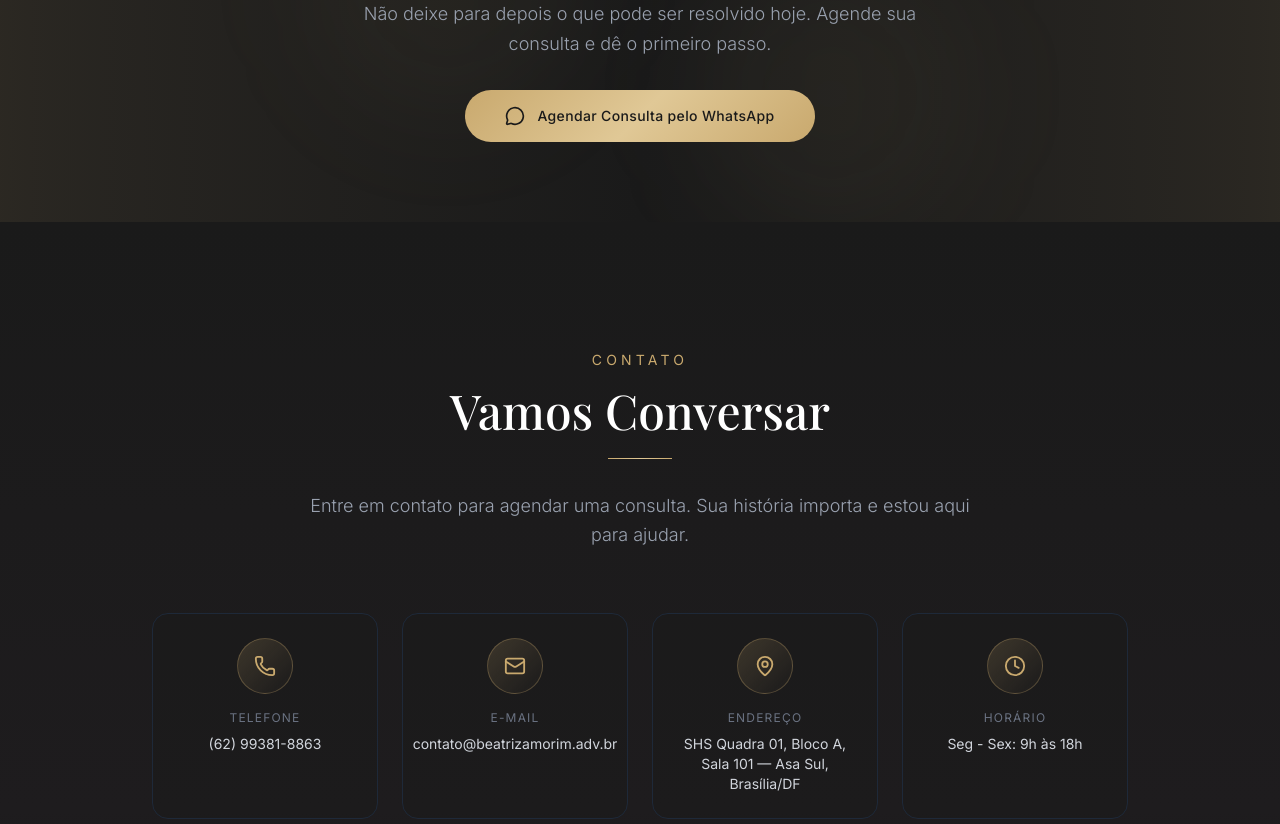
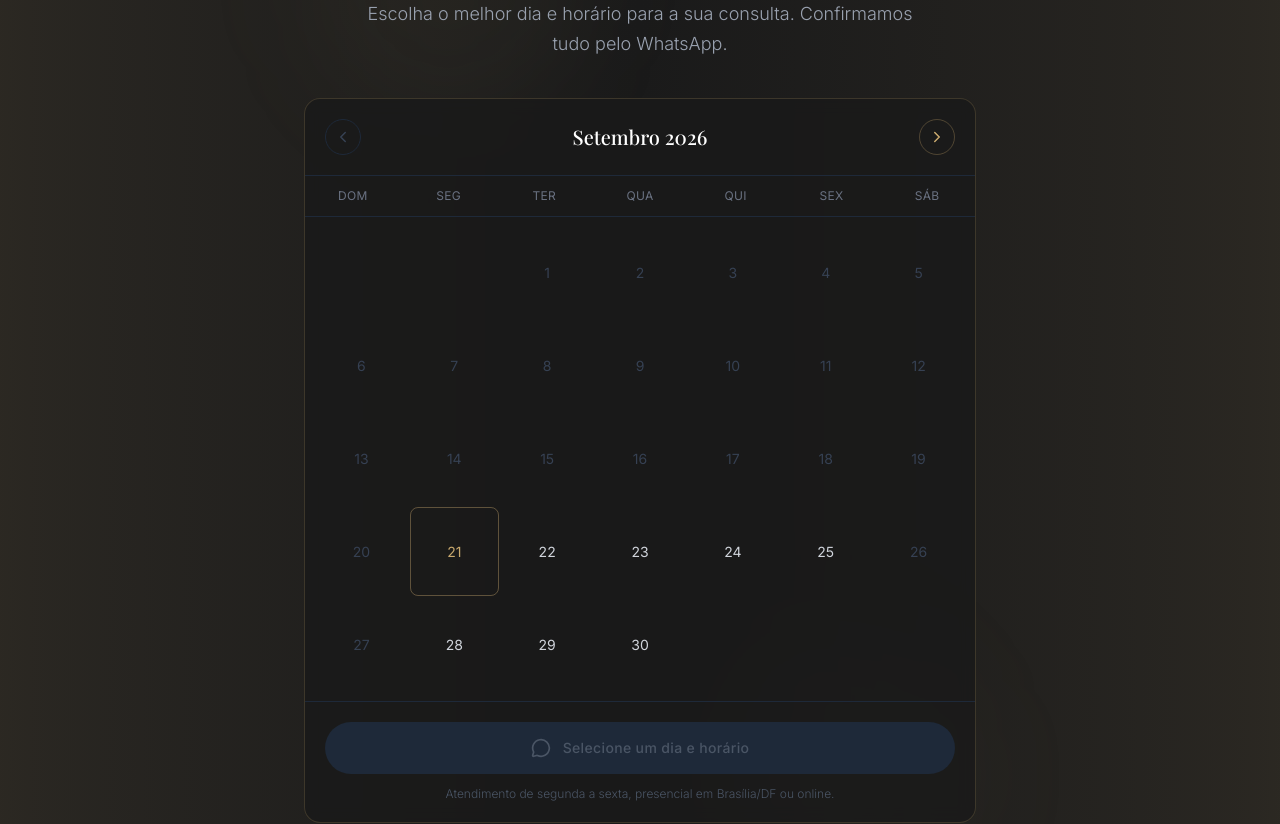
Before and after one commit to luizking30/sitebia, a React (Vite) app: page / in a window 1280 px wide. Shown: the part 9280-10104 px from the top of the page. Built offline with nearby package versions, Linux system fonts and the light colour scheme; a web font is replaced by a local one.

Commit message:
CTABanner: transformar em calendario de agendamento com selecao de dia/horario e redirect WhatsApp

```diff
--- a/src/components/CTABanner.tsx
+++ b/src/components/CTABanner.tsx
@@ -1,29 +1,260 @@
-import { MessageCircle } from 'lucide-react'
+import { useState, useEffect } from 'react'
+import { MessageCircle, ChevronLeft, ChevronRight, Clock } from 'lucide-react'
+
+const WEEKDAYS = ['Dom', 'Seg', 'Ter', 'Qua', 'Qui', 'Sex', 'Sáb']
+
+const MONTHS = [
+  'Janeiro', 'Fevereiro', 'Março', 'Abril', 'Maio', 'Junho',
+  'Julho', 'Agosto', 'Setembro', 'Outubro', 'Novembro', 'Dezembro',
+]
+
+const TIME_SLOTS = ['09:00', '10:00', '11:00', '14:00', '15:00', '16:00', '17:00']
 
 function CTABanner() {
+  const today = new Date()
+  const [viewYear, setViewYear] = useState(today.getFullYear())
+  const [viewMonth, setViewMonth] = useState(today.getMonth())
+  const [selectedDate, setSelectedDate] = useState<Date | null>(null)
+  const [selectedTime, setSelectedTime] = useState<string | null>(null)
+  const [booked, setBooked] = useState<string[]>([])
+
+  useEffect(() => {
+    const saved = localStorage.getItem('bookedSlots')
+    if (saved) {
+      try {
+        setBooked(JSON.parse(saved))
+      } catch {
+        setBooked([])
+      }
+    }
+  }, [])
+
+  // Build calendar grid
+  const firstWeekday = new Date(viewYear, viewMonth, 1).getDay()
+  const daysInMonth = new Date(viewYear, viewMonth + 1, 0).getDate()
+  const calendarDays: (Date | null)[] = []
+  for (let i = 0; i < firstWeekday; i++) calendarDays.push(null)
+  for (let d = 1; d <= daysInMonth; d++) {
+    calendarDays.push(new Date(viewYear, viewMonth, d))
+  }
+
+  const isPast = (date: Date) => {
+    const d = new Date(date)
+    d.setHours(0, 0, 0, 0)
+    const t = new Date()
+    t.setHours(0, 0, 0, 0)
+    return d < t
+  }
+
+  const isWeekend = (date: Date) => date.getDay() === 0 || date.getDay() === 6
+
+  const isSameDay = (a: Date, b: Date) =>
+    a.getFullYear() === b.getFullYear() &&
+    a.getMonth() === b.getMonth() &&
+    a.getDate() === b.getDate()
+
+  const slotKey = (date: Date, time: string) =>
+    `${date.getFullYear()}-${date.getMonth()}-${date.getDate()}-${time}`
+
+  const isSlotBooked = (date: Date, time: string) =>
+    booked.includes(slotKey(date, time))
+
+  const canGoPrev =
+    viewYear > today.getFullYear() ||
+    (viewYear === today.getFullYear() && viewMonth > today.getMonth())
+
+  const prevMonth = () => {
+    if (!canGoPrev) return
+    if (viewMonth === 0) {
+      setViewMonth(11)
+      setViewYear(viewYear - 1)
+    } else {
+      setViewMonth(viewMonth - 1)
+    }
+    setSelectedDate(null)
+    setSelectedTime(null)
+  }
+
+  const nextMonth = () => {
+    if (viewMonth === 11) {
+      setViewMonth(0)
+      setViewYear(viewYear + 1)
+    } else {
+      setViewMonth(viewMonth + 1)
+    }
+    setSelectedDate(null)
+    setSelectedTime(null)
+  }
+
+  const handleSelectDay = (date: Date) => {
+    if (isPast(date) || isWeekend(date)) return
+    setSelectedDate(date)
+    setSelectedTime(null)
+  }
+
+  const handleConfirm = () => {
+    if (!selectedDate || !selectedTime) return
+    const key = slotKey(selectedDate, selectedTime)
+    const newBooked = [...booked, key]
+    setBooked(newBooked)
+    localStorage.setItem('bookedSlots', JSON.stringify(newBooked))
+
+    const dateStr = selectedDate.toLocaleDateString('pt-BR')
+    const message = encodeURIComponent(
+      `Olá! Acabei de ver seu site e gostaria de agendar uma consulta para o dia ${dateStr} às ${selectedTime}.`
+    )
+    window.open(`https://wa.me/5562993818863?text=${message}`, '_blank')
+  }
+
   return (
     <section className="py-16 md:py-20 bg-gradient-to-r from-[#c9a96e]/10 via-[#1a1a1a] to-[#c9a96e]/10 relative overflow-hidden">
       {/* Decorative elements */}
       <div className="absolute top-0 left-1/4 w-64 h-64 bg-[#c9a96e]/5 rounded-full blur-3xl" />
       <div className="absolute bottom-0 right-1/4 w-64 h-64 bg-[#c9a96e]/5 rounded-full blur-3xl" />
 
-      <div className="relative z-10 max-w-4xl mx-auto px-6 text-center">
+      <div className="relative z-10 max-w-4xl mx-auto px-6">
+        <div className="text-center mb-10">
           <h2 className="font-serif text-3xl md:text-4xl lg:text-5xl text-white mb-4">
             Pronta para resolver o seu caso?
           </h2>
-        <p className="text-gray-400 text-base md:text-lg max-w-xl mx-auto leading-relaxed font-light mb-8">
-          Não deixe para depois o que pode ser resolvido hoje. Agende sua
-          consulta e dê o primeiro passo.
+          <p className="text-gray-400 text-base md:text-lg max-w-xl mx-auto leading-relaxed font-light">
+            Escolha o melhor dia e horário para a sua consulta. Confirmamos
+            tudo pelo WhatsApp.
           </p>
-        <a
-          href="https://wa.me/5562993818863?text=Ol%C3%A1%2C%20gostaria%20de%20agendar%20uma%20consulta."
-          target="_blank"
-          rel="noopener noreferrer"
-          className="inline-flex items-center gap-3 bg-gradient-gold text-[#1a1a1a] rounded-full px-10 py-4 text-sm tracking-wide font-medium hover:shadow-gold-lg transition-all duration-300"
+        </div>
+
+        {/* Scheduler Card */}
+        <div className="max-w-2xl mx-auto rounded-2xl border border-[#c9a96e]/20 bg-[#1a1a1a]/80 backdrop-blur-sm overflow-hidden">
+          {/* Calendar Header */}
+          <div className="flex items-center justify-between p-5 border-b border-gray-800">
+            <button
+              onClick={prevMonth}
+              disabled={!canGoPrev}
+              aria-label="Mês anterior"
+              className={`w-9 h-9 rounded-full flex items-center justify-center border transition-all duration-300 ${
+                canGoPrev
+                  ? 'border-[#c9a96e]/30 text-[#c9a96e] hover:bg-[#c9a96e]/10'
+                  : 'border-gray-800 text-gray-700 cursor-not-allowed'
+              }`}
+            >
+              <ChevronLeft size={18} />
+            </button>
+            <h3 className="font-serif text-xl text-white">
+              {MONTHS[viewMonth]} {viewYear}
+            </h3>
+            <button
+              onClick={nextMonth}
+              aria-label="Próximo mês"
+              className="w-9 h-9 rounded-full flex items-center justify-center border border-[#c9a96e]/30 text-[#c9a96e] hover:bg-[#c9a96e]/10 transition-all duration-300"
+            >
+              <ChevronRight size={18} />
+            </button>
+          </div>
+
+          {/* Weekday Headers */}
+          <div className="grid grid-cols-7 border-b border-gray-800">
+            {WEEKDAYS.map((day) => (
+              <div
+                key={day}
+                className="py-3 text-center text-xs text-gray-500 tracking-wide uppercase"
+              >
+                {day}
+              </div>
+            ))}
+          </div>
+
+          {/* Calendar Days */}
+          <div className="grid grid-cols-7 p-3 gap-1">
+            {calendarDays.map((date, index) => {
+              if (!date) {
+                return <div key={`empty-${index}`} className="aspect-square" />
+              }
+              const disabled = isPast(date) || isWeekend(date)
+              const selected = selectedDate && isSameDay(date, selectedDate)
+              const isToday = isSameDay(date, today)
+              return (
+                <button
+                  key={date.toISOString()}
+                  onClick={() => handleSelectDay(date)}
+                  disabled={disabled}
+                  className={`aspect-square rounded-lg flex items-center justify-center text-sm transition-all duration-200 ${
+                    selected
+                      ? 'bg-gradient-gold text-[#1a1a1a] font-medium shadow-gold'
+                      : disabled
+                      ? 'text-gray-700 cursor-not-allowed'
+                      : isToday
+                      ? 'text-[#c9a96e] border border-[#c9a96e]/40 hover:bg-[#c9a96e]/10'
+                      : 'text-gray-300 hover:bg-[#c9a96e]/10 hover:text-[#c9a96e]'
+                  }`}
+                >
+                  {date.getDate()}
+                </button>
+              )
+            })}
+          </div>
+
+          {/* Time Slots */}
+          {selectedDate && (
+            <div className="p-5 border-t border-gray-800 animate-fade-in">
+              <div className="flex items-center gap-2 mb-4">
+                <Clock size={16} className="text-[#c9a96e]" />
+                <span className="text-sm text-gray-400">
+                  Horários para{' '}
+                  <span className="text-[#c9a96e] font-medium">
+                    {selectedDate.toLocaleDateString('pt-BR', {
+                      weekday: 'long',
+                      day: 'numeric',
+                      month: 'long',
+                    })}
+                  </span>
+                </span>
+              </div>
+              <div className="grid grid-cols-3 sm:grid-cols-4 md:grid-cols-7 gap-2">
+                {TIME_SLOTS.map((time) => {
+                  const isBooked = isSlotBooked(selectedDate, time)
+                  const isSelected = selectedTime === time
+                  return (
+                    <button
+                      key={time}
+                      onClick={() => !isBooked && setSelectedTime(time)}
+                      disabled={isBooked}
+                      className={`py-2.5 px-2 rounded-lg text-sm transition-all duration-200 ${
+                        isBooked
+                          ? 'bg-gray-800/50 text-gray-600 line-through cursor-not-allowed'
+                          : isSelected
+                          ? 'bg-gradient-gold text-[#1a1a1a] font-medium shadow-gold'
+                          : 'border border-gray-700 text-gray-300 hover:border-[#c9a96e]/50 hover:text-[#c9a96e]'
+                      }`}
+                    >
+                      {isBooked ? 'Agendado' : time}
+                    </button>
+                  )
+                })}
+              </div>
+            </div>
+          )}
+
+          {/* Confirm Button */}
+          <div className="p-5 border-t border-gray-800">
+            <button
+              onClick={handleConfirm}
+              disabled={!selectedDate || !selectedTime}
+              className={`w-full flex items-center justify-center gap-3 rounded-full px-8 py-4 text-sm tracking-wide font-medium transition-all duration-300 ${
+                selectedDate && selectedTime
+                  ? 'bg-gradient-gold text-[#1a1a1a] hover:shadow-gold-lg'
+                  : 'bg-gray-800 text-gray-600 cursor-not-allowed'
+              }`}
             >
               <MessageCircle size={20} />
-          Agendar Consulta pelo WhatsApp
-        </a>
+              {selectedDate && selectedTime
+                ? `Confirmar ${selectedDate.toLocaleDateString('pt-BR')} às ${selectedTime} no WhatsApp`
+                : 'Selecione um dia e horário'}
+            </button>
+            <p className="text-center text-xs text-gray-600 mt-3 font-light">
+              Atendimento de segunda a sexta, presencial em Brasília/DF ou online.
+            </p>
+          </div>
+        </div>
       </div>
     </section>
   )
```
Lines whose indentation alone changed are shown as unchanged.
